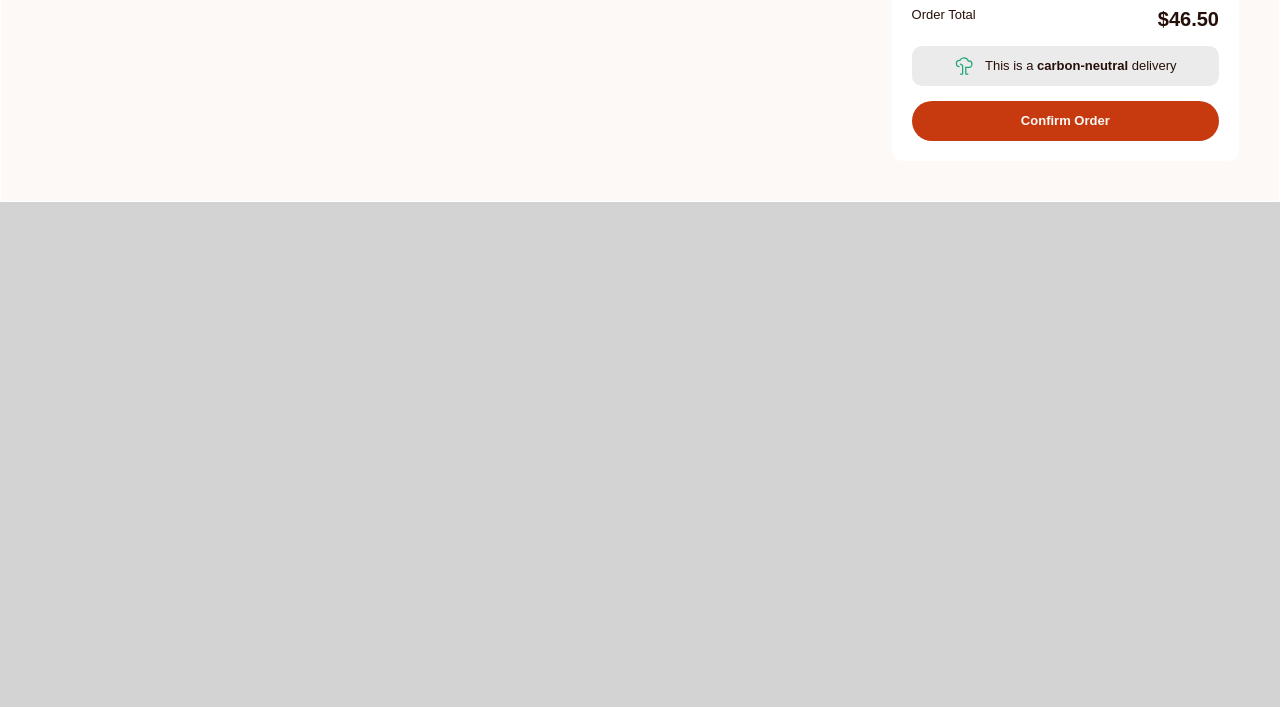
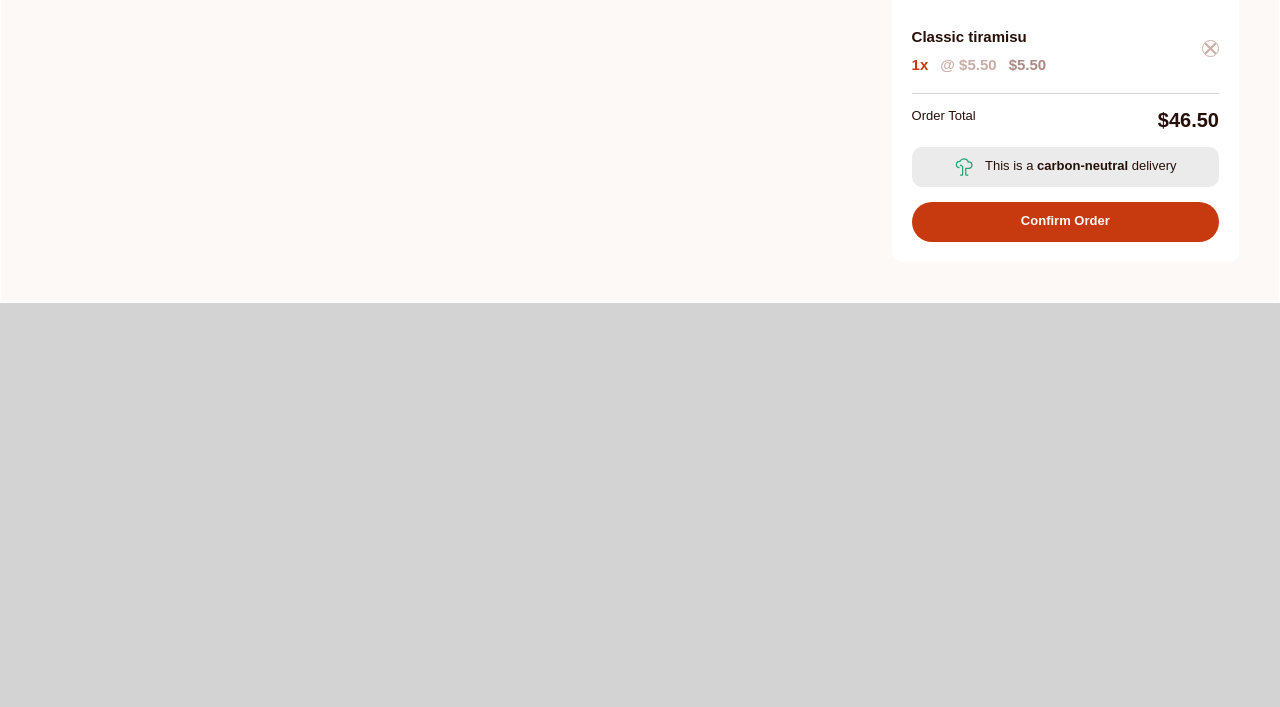
Before and after one commit to Karbbone/Product-list-with-cart, a website built with Vite: page src/product-list-with-cart/index.html in a window 1280 px wide. Shown: the part 93-800 px from the top of the page. Built offline with nearby package versions, Linux system fonts and the light colour scheme; a web font is replaced by a local one.

Commit message:
cart item

```diff
--- a/src/product-list-with-cart/index.html
+++ b/src/product-list-with-cart/index.html
@@ -15,6 +15,25 @@
             <div class="desserts"><h2 class="title">Desserts</h2></div>
             <div class="cart">
               <h3 class="cart-title">Your Cart (0)</h3>
+              <div class="cart-item">
+                <div class="cart-item-text">
+                  <p class="cart-item-text-title">Classic tiramisu</p>
+                  <div class="cart-item-text-description">
+                    <span class="cart-item-text-description-number">1x</span>
+                    <span class="cart-item-text-description-price"
+                      >@ $5.50</span
+                    >
+                    <span class="cart-item-text-description-total">$5.50</span>
+                  </div>
+                </div>
+                <div class="cart-item-cancel">
+                  <img
+                    src="./assets/images/icon-remove-item.svg"
+                    alt="icon-remove-item"
+                    class="cart-item-remove-icon"
+                  />
+                </div>
+              </div>
               <div class="cart-order-total">
                 <span>Order Total</span>
                 <span class="cart-order-total-price">$46.50</span>
--- a/src/product-list-with-cart/sass/cart-section.scss
+++ b/src/product-list-with-cart/sass/cart-section.scss
@@ -38,3 +38,46 @@
   font-weight: 900;
   font-size: 20px;
 }
+
+.cart-item {
+  border-bottom: solid lightgray 1px;
+  display: flex;
+  justify-content: space-between;
+  align-items: center;
+  padding: 20px 0;
+}
+
+.cart-item-remove-icon {
+  border: 1px var(--rose300) solid;
+  border-radius: 40px;
+  height: 17px;
+  width: 17px;
+  cursor: pointer;
+}
+.cart-item-text-title {
+  font-weight: $weight-medium;
+  color: var(--rose900);
+  font-size: 15px;
+  margin-bottom: 10px;
+}
+
+.cart-item-text-description {
+  display: flex;
+  gap: 12px;
+}
+
+.cart-item-text-description-number {
+  color: var(--red);
+  font-weight: $weight-bold;
+  font-size: 15px;
+}
+.cart-item-text-description-price {
+  color: var(--rose300);
+  font-weight: $weight-bold;
+  font-size: 15px;
+}
+.cart-item-text-description-total {
+  color: var(--rose400);
+  font-weight: $weight-bold;
+  font-size: 15px;
+}
--- a/src/product-list-with-cart/sass/main.scss
+++ b/src/product-list-with-cart/sass/main.scss
@@ -18,6 +18,10 @@ $weight-bold: 700;
   --rose400: hsl(7, 20%, 60%);
   --rose500: hsl(12, 20%, 44%);
   --rose900: hsl(14, 65%, 9%);
+}
+
+p {
+  margin: 0;
 }
 
 body {
```
Also changed, not shown: src/product-list-with-cart/style.css.
